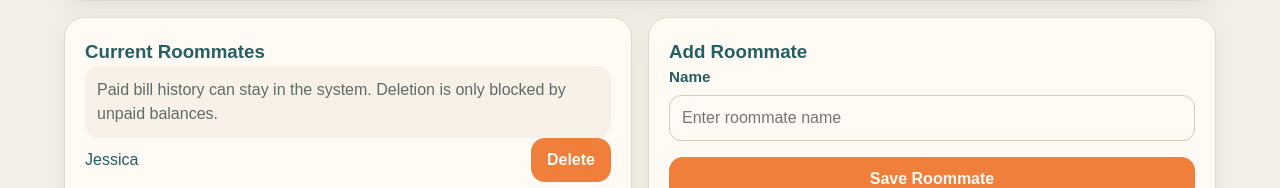
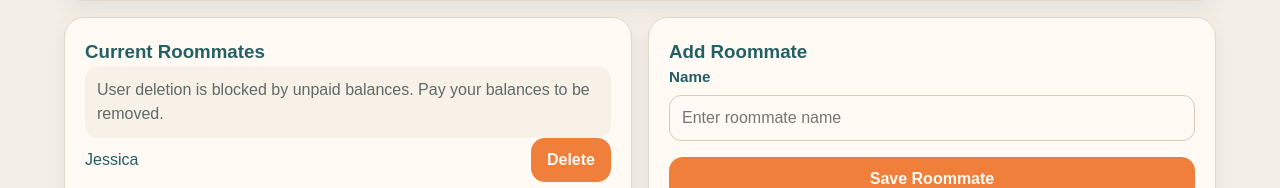
Before and after one commit to Zaay87/RentMates, a React (Vite) app: page / in a window 1280 px wide. Both pictures are taken after a click on the button "Household Setup". Shown: the part 306-494 px from the top of the page. Built offline with nearby package versions, Linux system fonts and the light colour scheme.

Commit message:
Updated language

```diff
--- a/src/App.jsx
+++ b/src/App.jsx
@@ -91,8 +91,7 @@ function HouseholdPage({
                 <div className="card">
                     <h3>Current Roommates</h3>
                     <div className="helper-box">
-                        Paid bill history can stay in the system. Deletion is only blocked
-                        by unpaid balances.
+                        User deletion is blocked by unpaid balances. Pay your balances to be removed.
                     </div>
 
                     <div className="stack">
```
